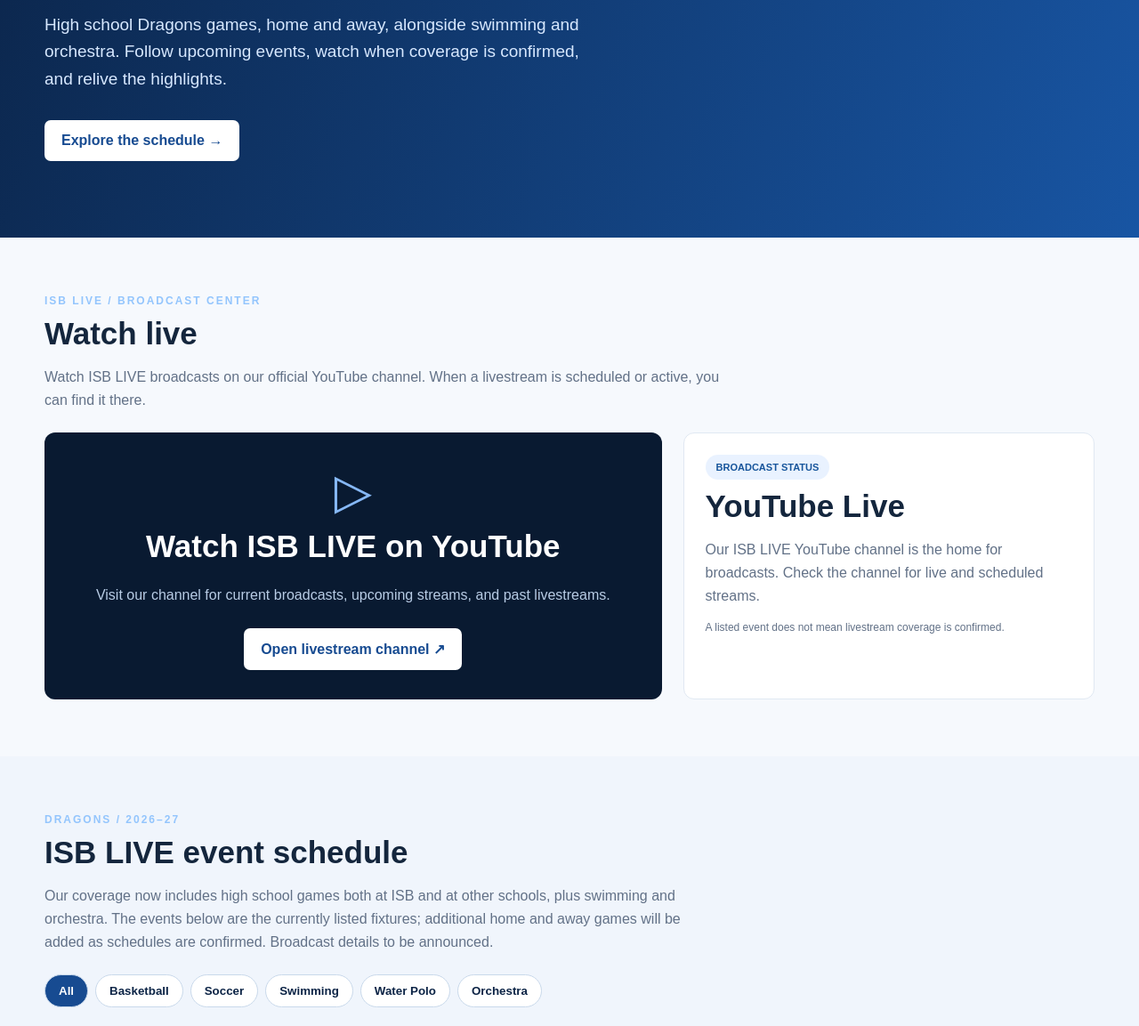
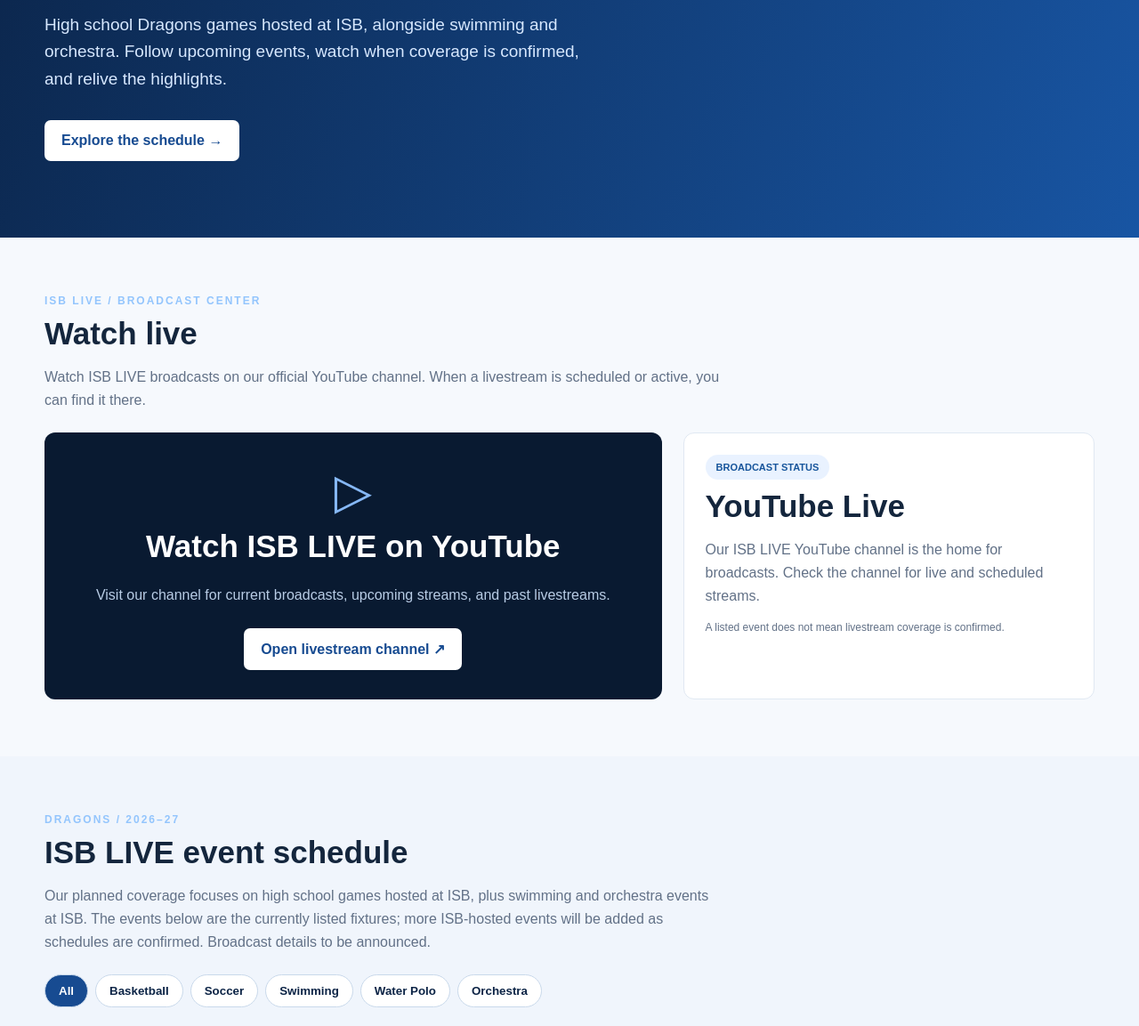
Before and after one commit to SuriXing/isb-live-website, a plain HTML site: page index.html in a window 1280 px wide. Shown: the part 383-1536 px from the top of the page at 89% size. Drawn offline with Linux system fonts and the light colour scheme.

Commit message:
Limit ISB LIVE coverage to ISB-hosted high school events

```diff
--- a/index.html
+++ b/index.html
@@ -9,9 +9,9 @@
 </head>
 <body>
 <header><nav><div class="logo">ISB <span>LIVE</span></div><div><a href="#watch">Watch</a><a href="#schedule">Schedule</a><a href="#replays">Replays</a><a href="#about">About</a></div></nav></header>
-<section class="hero"><div class="wrap"><div class="eyebrow">International School of Beijing · Student Media</div><h1>EVERY GAME.<br>EVERY MOMENT.</h1><p>High school Dragons games, home and away, alongside swimming and orchestra. Follow upcoming events, watch when coverage is confirmed, and relive the highlights.</p><a class="btn" href="#schedule">Explore the schedule →</a></div></section>
+<section class="hero"><div class="wrap"><div class="eyebrow">International School of Beijing · Student Media</div><h1>EVERY GAME.<br>EVERY MOMENT.</h1><p>High school Dragons games hosted at ISB, alongside swimming and orchestra. Follow upcoming events, watch when coverage is confirmed, and relive the highlights.</p><a class="btn" href="#schedule">Explore the schedule →</a></div></section>
 <section class="section" id="watch"><div class="wrap"><div class="eyebrow">ISB LIVE / Broadcast center</div><h2>Watch live</h2><p class="sub">Watch ISB LIVE broadcasts on our official YouTube channel. When a livestream is scheduled or active, you can find it there.</p><div class="livegrid"><div class="player"><div class="play">▷</div><h2>Watch ISB LIVE on YouTube</h2><p>Visit our channel for current broadcasts, upcoming streams, and past livestreams.</p><a class="btn" href="https://www.youtube.com/@ISBLiveStream/streams" target="_blank" rel="noopener noreferrer">Open livestream channel ↗</a></div><div class="side"><span class="pill">BROADCAST STATUS</span><h2>YouTube Live</h2><p class="sub">Our ISB LIVE YouTube channel is the home for broadcasts. Check the channel for live and scheduled streams.</p><p class="note">A listed event does not mean livestream coverage is confirmed.</p></div></div></div></section>
-<section class="section" id="schedule" style="background:#f0f5fc"><div class="wrap"><div class="eyebrow">Dragons / 2026–27</div><h2>ISB LIVE event schedule</h2><p class="sub">Our coverage now includes high school games both at ISB and at other schools, plus swimming and orchestra. The events below are the currently listed fixtures; additional home and away games will be added as schedules are confirmed. Broadcast details to be announced.</p><div class="filters" id="filters"></div><div class="events" id="events"></div><p class="note">Dates supplied by the club. Confirm venue, match times, and streaming permissions with ISB.</p></div></section>
+<section class="section" id="schedule" style="background:#f0f5fc"><div class="wrap"><div class="eyebrow">Dragons / 2026–27</div><h2>ISB LIVE event schedule</h2><p class="sub">Our planned coverage focuses on high school games hosted at ISB, plus swimming and orchestra events at ISB. The events below are the currently listed fixtures; more ISB-hosted events will be added as schedules are confirmed. Broadcast details to be announced.</p><div class="filters" id="filters"></div><div class="events" id="events"></div><p class="note">Dates supplied by the club. Confirm venue, match times, and streaming permissions with ISB.</p></div></section>
 <section class="section" id="replays"><div class="wrap"><div class="eyebrow">From the ISB archive</div><h2>Real Dragons footage</h2><p class="sub">Catch up on previous ISB LIVE broadcasts on our YouTube channel, or explore ISB's Great Wall Shootout archive.</p><div class="replays"><div class="replay"><a href="https://www.youtube.com/@ISBLiveStream/streams" target="_blank" rel="noopener noreferrer"><div class="thumb">▶</div><strong>ISB LIVE past streams</strong><p class="sub">Browse recorded livestreams on YouTube ↗</p></a></div><div class="replay"><a href="https://www.isb.cn/great-wall-shootout" target="_blank" rel="noopener"><div class="thumb">▶</div><strong>Great Wall Shootout 2025</strong><p class="sub">Official ISB archive ↗</p></a></div></div></div></section>
 <section class="section about" id="about"><div class="wrap"><div class="eyebrow">Who we are</div><h2>About ISB LIVE</h2><p class="sub">ISB LIVE is a student club at the International School of Beijing planning to share high school Dragons athletics at home and away, alongside swimming and orchestra, with the school community through our YouTube channel. Away-game coverage depends on host-school permission and streaming access.</p><p class="note">Student-built prototype · Not an official ISB website or confirmation of broadcast rights.</p></div></section>
 <footer class="foot"><div class="wrap">ISB LIVE · Student-built prototype · <a href="https://www.isb.cn/dg">Dragons' Gate</a></div></footer>
```
